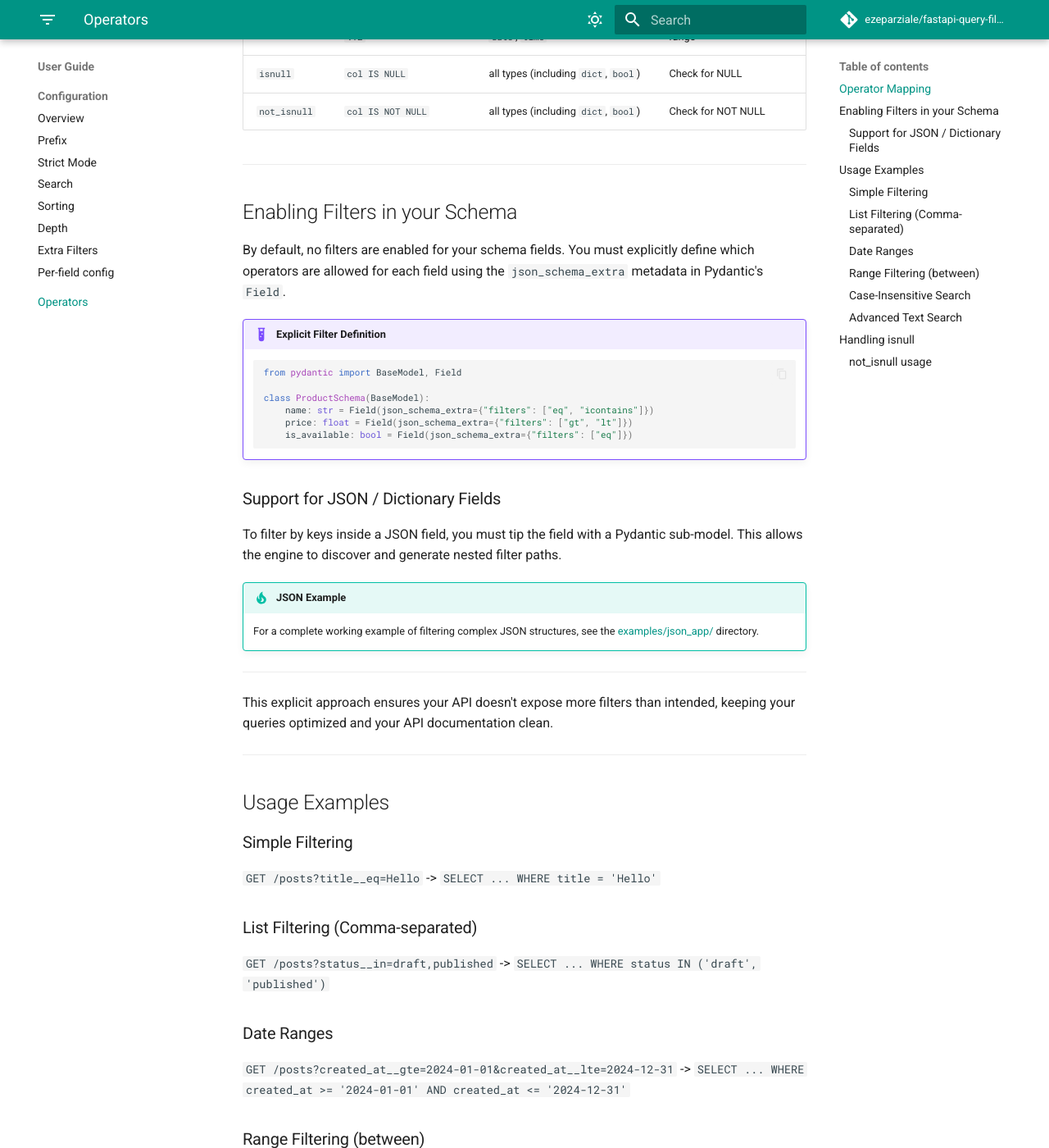
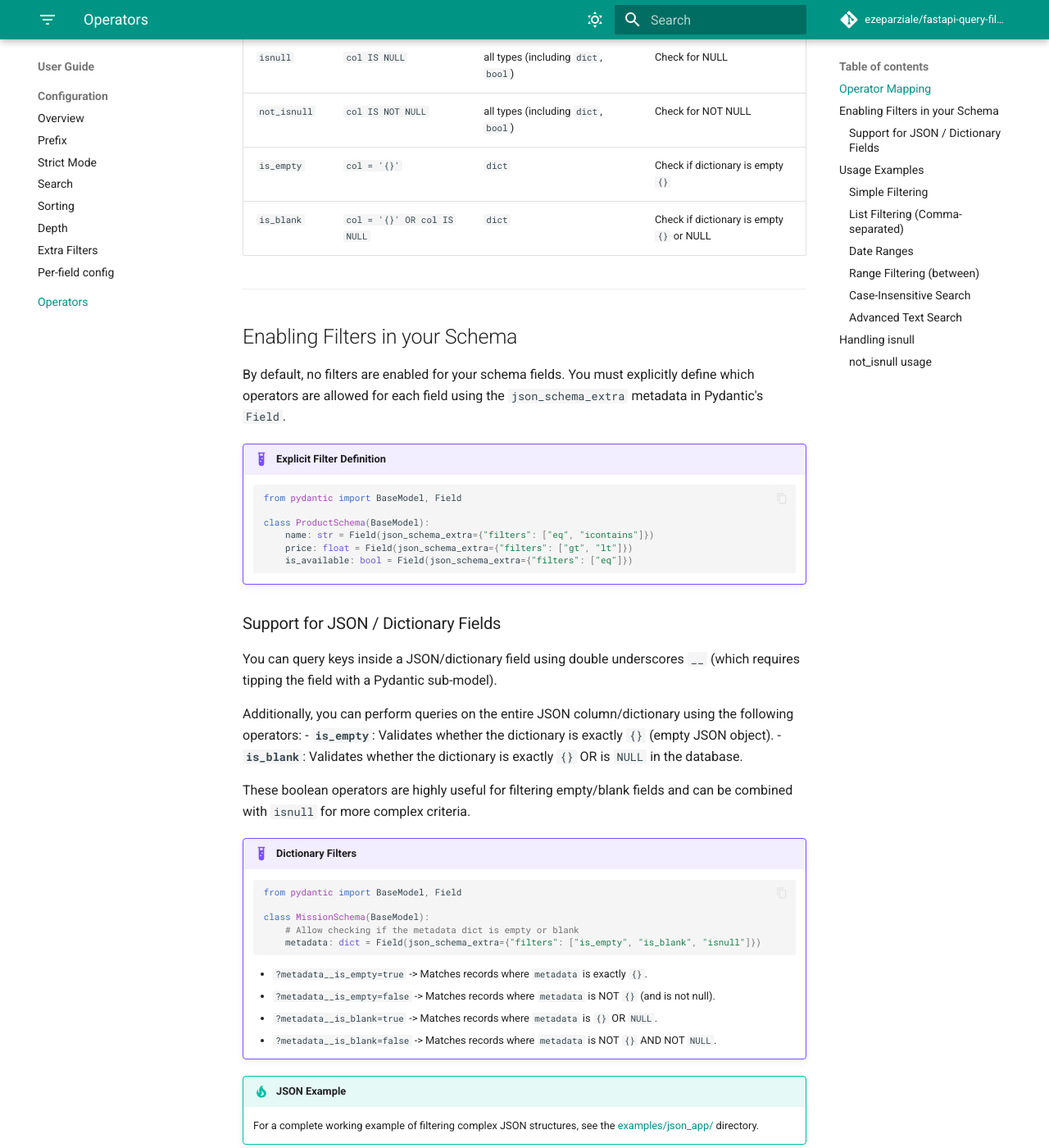
Before and after one commit to ezeparziale/fastapi-query-filters, an MkDocs documentation site: the page built from docs/user-guide/operators.md, in a window 1280 px wide and 1400 px high, scrolled down 1475 px. Shown: the whole window at 82% size. Built offline with MkDocs 1.6.1 and Material for MkDocs 9.7.7, drawn with Linux system fonts in a browser that asks for light colours; comment, search, counter and statistics services are not loaded; some of the changed text lies outside the part shown.

Commit message:
:rocket: feat(core): add is_empty and is_blank operators for dict fields
- Added FilterOperator.IS_EMPTY and IS_BLANK.
- Updated DEFAULT_OPERATORS to include new dict operators.
- Refactor: removed EQ and NE support for dict fields.

BREAKING CHANGE: The 'eq' and 'ne' operators are no longer supported for 'dict' fields. Use nested field filtering or 'is_empty'/'is_blank' instead.

````diff
--- a/docs/user-guide/operators.md
+++ b/docs/user-guide/operators.md
@@ -29,6 +29,8 @@ When you use a filter like `age__gt=18`, the library splits it into the field (`
 | `between` | `col BETWEEN :v1 AND :v2` | `int`, `float`, `str`, `datetime`, `date`, `time` | Value within inclusive range |
 | `isnull` | `col IS NULL` | all types (including `dict`, `bool`) | Check for NULL |
 | `not_isnull` | `col IS NOT NULL` | all types (including `dict`, `bool`) | Check for NOT NULL |
+| `is_empty` | `col = '{}'` | `dict` | Check if dictionary is empty `{}` |
+| `is_blank` | `col = '{}' OR col IS NULL` | `dict` | Check if dictionary is empty `{}` or NULL |
 
 ---
 
@@ -48,7 +50,27 @@ By default, no filters are enabled for your schema fields. You must explicitly d
 
 ### Support for JSON / Dictionary Fields
 
-To filter by keys inside a JSON field, you must tip the field with a Pydantic sub-model. This allows the engine to discover and generate nested filter paths.
+You can query keys inside a JSON/dictionary field using double underscores `__` (which requires tipping the field with a Pydantic sub-model).
+
+Additionally, you can perform queries on the entire JSON column/dictionary using the following operators:
+- **`is_empty`**: Validates whether the dictionary is exactly `{}` (empty JSON object).
+- **`is_blank`**: Validates whether the dictionary is exactly `{}` OR is `NULL` in the database.
+
+These boolean operators are highly useful for filtering empty/blank fields and can be combined with `isnull` for more complex criteria.
+
+!!! example "Dictionary Filters"
+    ```python
+    from pydantic import BaseModel, Field
+
+    class MissionSchema(BaseModel):
+        # Allow checking if the metadata dict is empty or blank
+        metadata: dict = Field(json_schema_extra={"filters": ["is_empty", "is_blank", "isnull"]})
+    ```
+
+    - `?metadata__is_empty=true` -> Matches records where `metadata` is exactly `{}`.
+    - `?metadata__is_empty=false` -> Matches records where `metadata` is NOT `{}` (and is not null).
+    - `?metadata__is_blank=true` -> Matches records where `metadata` is `{}` OR `NULL`.
+    - `?metadata__is_blank=false` -> Matches records where `metadata` is NOT `{}` AND NOT `NULL`.
 
 !!! tip "JSON Example"
     For a complete working example of filtering complex JSON structures, see the [examples/json_app/](https://github.com/ezeparziale/fastapi-query-filters/tree/main/examples/json_app) directory.
````
Also changed, not shown: other parts of docs/user-guide/operators.md (+2 -2 lines), 2 other files.
